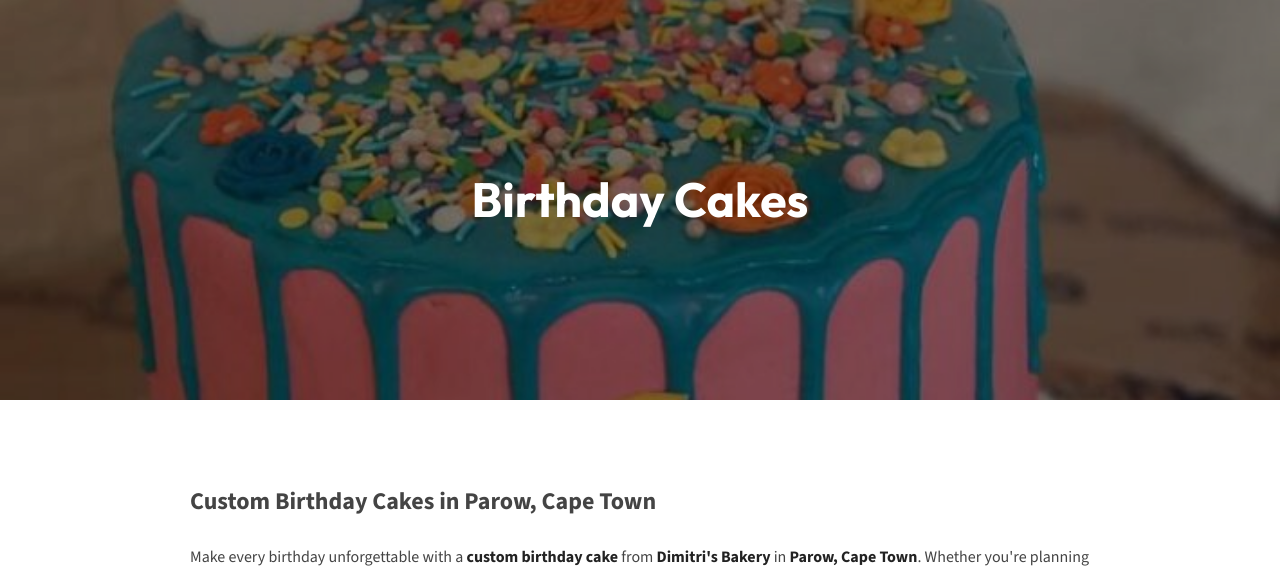
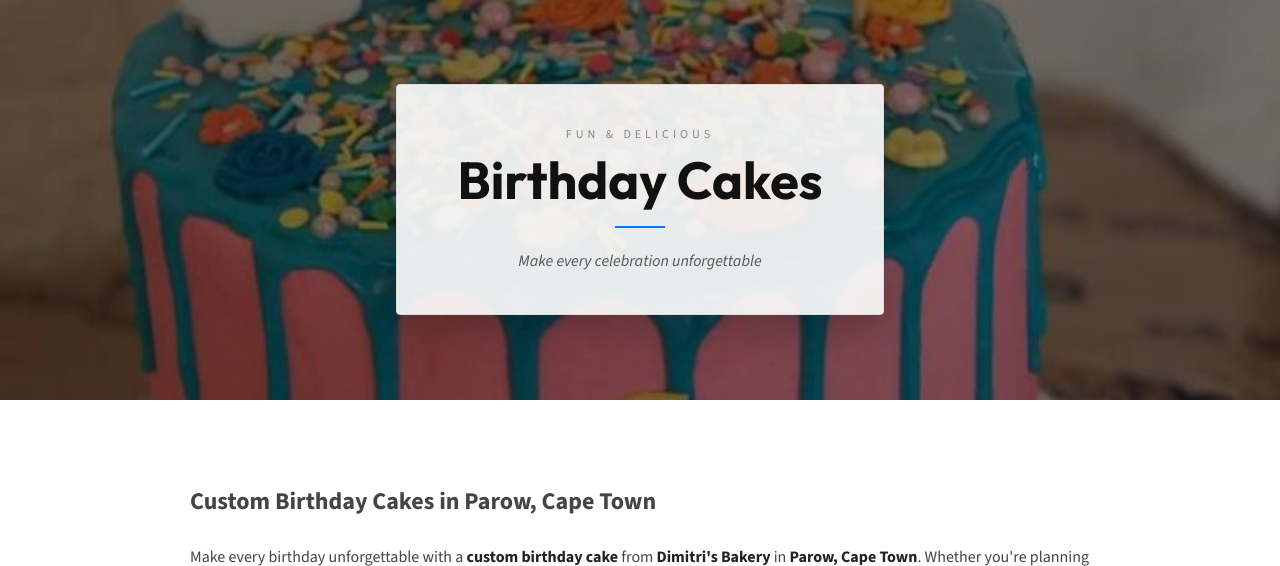
Before and after one commit to vatikaki007-cloud/dimitrisbakery, a PHP site: page /confectioner/birthday_cakes/birthday_cakes.php in a window 1280 px wide. Shown: the part 109-675 px from the top of the page. Run offline with PHP 8.4, Linux system fonts and the light colour scheme; data that the repository does not hold is empty.

Commit message:
Add: White rectangle badge styling to birthday cakes hero section

```diff
--- a/confectioner/birthday_cakes/birthday_cakes.php
+++ b/confectioner/birthday_cakes/birthday_cakes.php
@@ -42,8 +42,11 @@ $db_config_path = __DIR__ . '/../../cms/config.php';
   <!-- HERO SECTION -->
   <section class="birthday-hero">
     <div class="birthday-hero-overlay">
-      <div class="container">
-        <h1 class="birthday-title">Birthday Cakes</h1>
+      <div class="conf-title-badge">
+        <span class="conf-subtitle">Fun & Delicious</span>
+        <h1 class="conf-page-title">Birthday Cakes</h1>
+        <div class="conf-divider"></div>
+        <p class="conf-desc">Make every celebration unforgettable</p>
       </div>
     </div>
   </section>
--- a/confectioner/birthday_cakes/css/birthday_cakes.css
+++ b/confectioner/birthday_cakes/css/birthday_cakes.css
@@ -75,6 +75,47 @@ body { margin: 0; font-family: 'Source Sans 3', sans-serif; color: #333; line-he
     text-align: center;
 }
 
+/* White rectangle badge for birthday hero */
+.conf-title-badge {
+    background: rgba(255, 255, 255, 0.9);
+    padding: 40px 60px;
+    text-align: center;
+    border: 1px solid #ddd;
+    box-shadow: 0 15px 35px rgba(0, 0, 0, 0.2);
+    border-radius: 4px;
+    display: inline-block;
+}
+
+.conf-subtitle {
+    display: block;
+    text-transform: uppercase;
+    letter-spacing: 4px;
+    font-size: 12px;
+    color: #888;
+    margin-bottom: 10px;
+}
+
+.conf-page-title {
+    font-family: 'Outfit', sans-serif;
+    color: #111;
+    font-size: 52px;
+    margin: 0;
+    line-height: 1;
+}
+
+.conf-divider {
+    width: 50px;
+    height: 2px;
+    background-color: #007bff;
+    margin: 20px auto;
+}
+
+.conf-desc {
+    font-style: italic;
+    color: #555;
+    margin: 0;
+}
+
 .birthday-content {
     padding: 60px 0;
     font-size: 16px;
```
